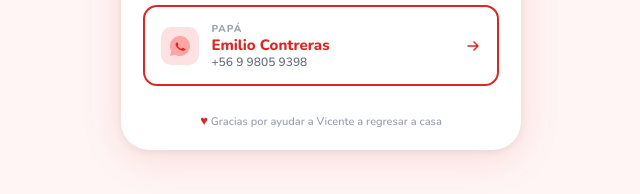
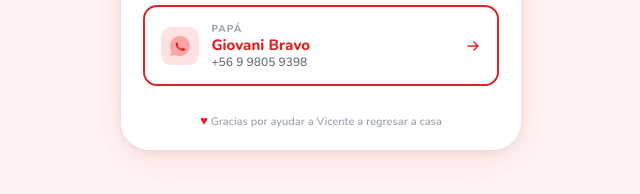
Before and after one commit to emiliocr81/vicente_emergencia.html, a plain HTML site: page index.html in a window 1280 px wide. Shown: the part 603-797 px from the top of the page, 319-959 px from the left. Drawn offline with nearby package versions, Linux system fonts and the light colour scheme.

Commit message:
Update index.html

```diff
--- a/index.html
+++ b/index.html
@@ -378,7 +378,7 @@
       </div>
       <div class="wa-btn-text">
         <span class="wa-btn-label">papá</span>
-        <span class="wa-btn-name">Emilio Contreras</span>
+        <span class="wa-btn-name">Giovani Bravo</span>
         <span class="wa-btn-num">+56 9 9805 9398</span>
       </div>
       <svg width="16" height="16" viewBox="0 0 16 16" fill="none">
```
